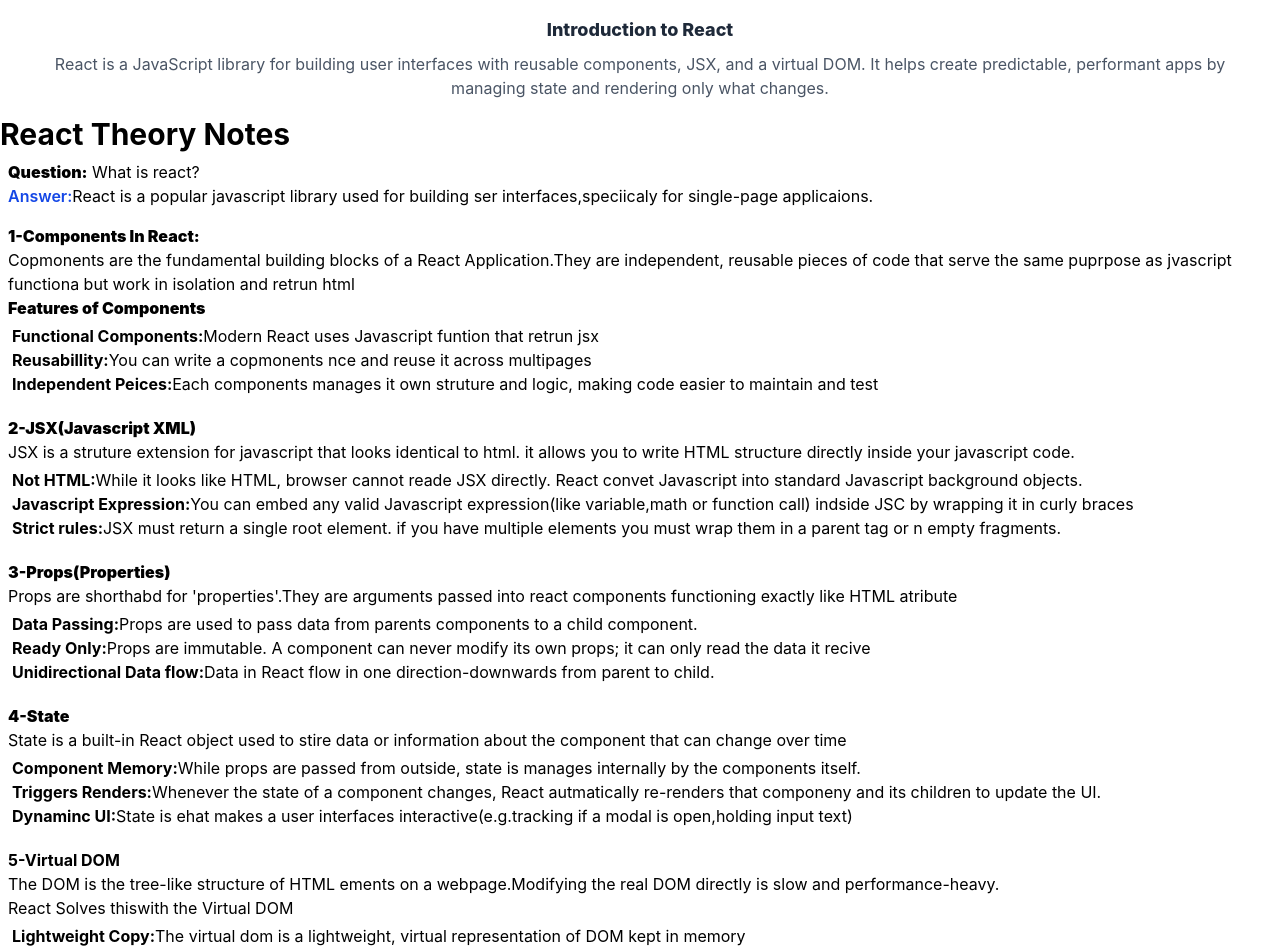
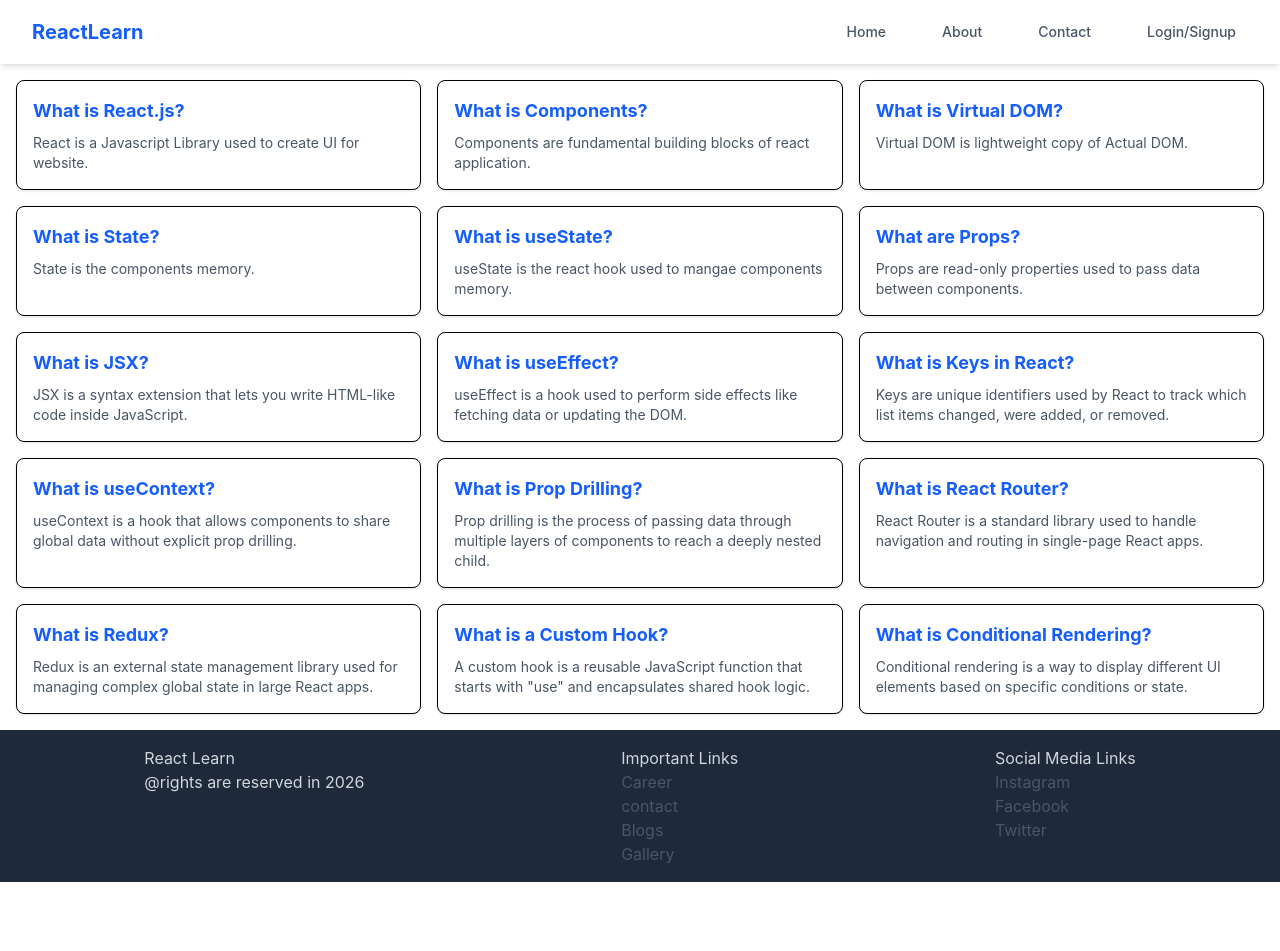
Before and after one commit to nikhildev-webapp/React-InterviewPractice, a React (Vite) app: page / in a window 1280 px wide. Shown: the top 951 px of the page. After the commit the page ends 882 px from the top, so only its background shows below. Built offline with nearby package versions, Linux system fonts and the light colour scheme.

Commit message:
creating the components and add the components in reactLearn.jsx and create basic react website with header,topicsCard, footer

```diff
--- a/src/App.jsx
+++ b/src/App.jsx
@@ -1,10 +1,11 @@
-import Intro from "./components/Introduction/Intro"
+import ReactLearn from "./components/componentsPractice/ReactLearn/ReactLearn.jsx"
+
 
 function App() {
 
   return (
     <>
-        <Intro/>
+      <ReactLearn/>
     </>
   )
 }
--- /dev/null
+++ b/src/components/componentsPractice/Footer/Footer.jsx
@@ -0,0 +1,36 @@
+import React from 'react'
+
+const Footer = () => {
+  return (
+      <>
+          <div className="conatiner bg-gray-800 mx-auto p-4 ">
+              <div className="flex flex-row justify-around">
+                  <div>
+                      <h3 className='text-gray-300'>React Learn</h3>
+                      <p className='text-gray-300'>@rights are reserved in 2026</p>
+                  </div>
+                  <div>
+                      <h3 className='text-gray-300'>Important Links</h3>
+                      <ul className='list-none text-gray-600 '>
+                          <li className='hover:underline cursor-pointer'>Career</li>
+                          <li className='hover:underline cursor-pointer'>contact</li>
+                          <li className='hover:underline cursor-pointer'>Blogs</li>
+                          <li className='hover:underline cursor-pointer'>Gallery</li>
+                      </ul>
+                  </div>
+                  <div>
+                      <h3 className='text-gray-300'>Social Media Links</h3>
+                      <ul className="list-none text-gray-600">
+                          <li className='hover:underline cursor-pointer'>Instagram</li>
+                          <li className='hover:underline cursor-pointer'>Facebook</li>
+                          <li className='hover:underline cursor-pointer'>Twitter</li>
+                      </ul>
+                  </div>
+
+              </div>
+          </div>
+      </>
+  )
+}
+
+export default Footer
--- /dev/null
+++ b/src/components/componentsPractice/Navbar/Navbar.jsx
@@ -0,0 +1,67 @@
+import { useState } from 'react';
+
+const Navbar = () => {
+  const navLinks = ['Home', 'About', 'Contact', 'Login/Signup'];
+  const [isOpen, setIsOpen] = useState(false);
+
+  return (
+    <nav className="bg-white shadow-md w-full sticky top-0 z-50">
+      <div className="max-w-7xl mx-auto px-4 sm:px-6 lg:px-8">
+        <div className="flex justify-between h-16 items-center">
+          {/* Logo */}
+          <div className="shrink-0 flex items-center">
+            <span className="text-xl font-bold text-blue-600">ReactLearn</span>
+          </div>
+
+          {/* Desktop Menu */}
+          <div className="hidden md:flex space-x-8">
+            {navLinks.map((link) => (
+              <a
+                href={`#${link.toLowerCase()}`}
+                key={link}
+                className="text-gray-600 hover:text-blue-600 px-3 py-2 rounded-md text-sm font-medium transition-colors"
+              >
+                {link}
+              </a>
+            ))}
+          </div>
+
+          {/* Mobile Menu Button */}
+          <div className="md:hidden flex items-center">
+            <button
+              onClick={() => setIsOpen(!isOpen)}
+              className="text-gray-600 hover:text-blue-600 focus:outline-none"
+              aria-label="Toggle menu"
+            >
+              <svg className="h-6 w-6" fill="none" viewBox="0 0 24 24" stroke="currentColor">
+                {isOpen ? (
+                  <path strokeLinecap="round" strokeLinejoin="round" strokeWidth={2} d="M6 18L18 6M6 6l12 12" />
+                ) : (
+                  <path strokeLinecap="round" strokeLinejoin="round" strokeWidth={2} d="M4 6h16M4 12h16M4 18h16" />
+                )}
+              </svg>
+            </button>
+          </div>
+        </div>
+      </div>
+
+      {/* Mobile Menu Dropdown */}
+      {isOpen && (
+        <div className="md:hidden bg-gray-50 border-t border-gray-200 px-2 pt-2 pb-3 space-y-1">
+          {navLinks.map((link) => (
+            <a
+              href={`#${link.toLowerCase()}`}
+              key={link}
+              className="block text-gray-600 hover:bg-blue-50 hover:text-blue-600 px-3 py-2 rounded-md text-base font-medium"
+              onClick={() => setIsOpen(false)}
+            >
+              {link}
+            </a>
+          ))}
+        </div>
+      )}
+    </nav>
+  );
+};
+
+export default Navbar;
--- /dev/null
+++ b/src/components/componentsPractice/ReactLearn/ReactLearn.jsx
@@ -0,0 +1,16 @@
+import React from 'react'
+import Navbar from '../Navbar/Navbar'
+import TopicCard from '../TopicsCard/TopicCard'
+import Footer from '../Footer/Footer'
+
+const ReactLearn = () => {
+  return (
+      <>
+      <Navbar />
+      <TopicCard />
+      <Footer/>
+      </>
+  )
+}
+
+export default ReactLearn
--- /dev/null
+++ b/src/components/componentsPractice/TopicsCard/TopicCard.jsx
@@ -0,0 +1,38 @@
+import React from 'react'
+
+const TopicCard = () => {
+   const ReactTopics = [
+  { id: 1, heading: 'What is React.js?', expl: 'React is a Javascript Library used to create UI for website.' },
+  { id: 2, heading: 'What is Components?', expl: 'Components are fundamental building blocks of react application.' },
+  { id: 3, heading: 'What is Virtual DOM?', expl: 'Virtual DOM is lightweight copy of Actual DOM.' },
+  { id: 4, heading: 'What is State?', expl: 'State is the components memory.' },
+  { id: 5, heading: 'What is useState?', expl: 'useState is the react hook used to mangae components memory.' },
+  { id: 6, heading: 'What are Props?', expl: 'Props are read-only properties used to pass data between components.' },
+  { id: 7, heading: 'What is JSX?', expl: 'JSX is a syntax extension that lets you write HTML-like code inside JavaScript.' },
+  { id: 8, heading: 'What is useEffect?', expl: 'useEffect is a hook used to perform side effects like fetching data or updating the DOM.' },
+  { id: 9, heading: 'What is Keys in React?', expl: 'Keys are unique identifiers used by React to track which list items changed, were added, or removed.' },
+  { id: 10, heading: 'What is useContext?', expl: 'useContext is a hook that allows components to share global data without explicit prop drilling.' },
+  { id: 11, heading: 'What is Prop Drilling?', expl: 'Prop drilling is the process of passing data through multiple layers of components to reach a deeply nested child.' },
+  { id: 12, heading: 'What is React Router?', expl: 'React Router is a standard library used to handle navigation and routing in single-page React apps.' },
+  { id: 13, heading: 'What is Redux?', expl: 'Redux is an external state management library used for managing complex global state in large React apps.' },
+  { id: 14, heading: 'What is a Custom Hook?', expl: 'A custom hook is a reusable JavaScript function that starts with "use" and encapsulates shared hook logic.' },
+  { id: 15, heading: 'What is Conditional Rendering?', expl: 'Conditional rendering is a way to display different UI elements based on specific conditions or state.' }
+];
+
+  return (
+      <>
+    <div className="container mx-auto p-4">
+      <div className="grid grid-cols-1 md:grid-cols-2 lg:grid-cols-3 gap-4">
+        {ReactTopics.map((topic) => (
+          <div className="border rounded-lg shadow-sm p-4 bg-white" key={topic.id}>
+            <h1 className="font-bold text-lg mb-2 text-blue-600">{topic.heading}</h1>
+            <p className="text-gray-600 text-sm">{topic.expl}</p>
+          </div>
+        ))}
+      </div>
+    </div>
+      </>
+  )
+}
+
+export default TopicCard
```
